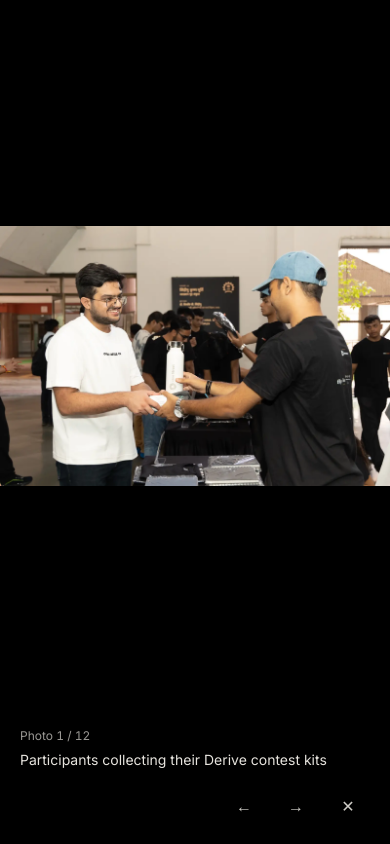
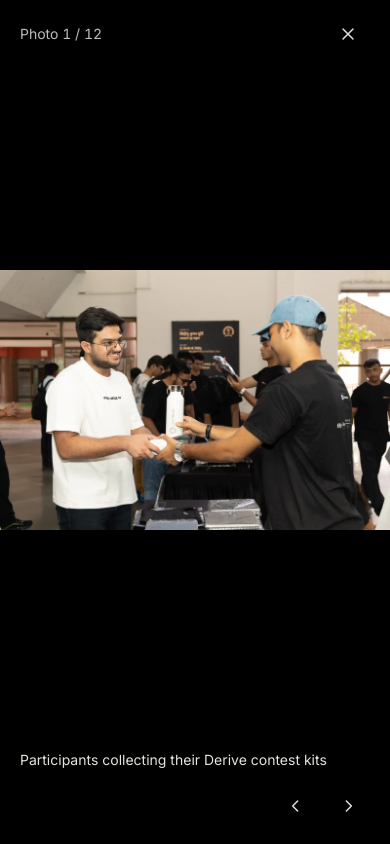
Before and after one commit to Algorithms-Mathematics-Society/ams-website, a Next.js app in the folder apps/web/: page /gallery in a window 390 px wide. Both pictures are taken after a click on the button "Participants collecting their Derive contest kits". Shown: the top 844 px of the page. Built offline with nearby package versions, Linux system fonts and the light colour scheme.

Commit message:
Refine compact controls using Astryx design patterns

```diff
--- a/apps/web/components/layout/MobileNav.tsx
+++ b/apps/web/components/layout/MobileNav.tsx
@@ -4,6 +4,8 @@ import Link from "next/link";
 import { usePathname } from "next/navigation";
 import { useCallback, useEffect, useRef, useState } from "react";
 import { Button } from "@/components/ui/Button";
+import { ControlIcon } from "@/components/ui/ControlIcon";
+import { IconButton } from "@/components/ui/IconButton";
 import { cn } from "@/lib/cn";
 import { COMPETE_LINK, NAV_LINKS } from "@/content/site";
 
@@ -62,32 +64,16 @@ function MobileNavDisclosure({ pathname }: { pathname: string }) {
 
   return (
     <div className="lg:hidden">
-      <button
+      <IconButton
         ref={toggleRef}
-        type="button"
+        label={open ? "Close menu" : "Open menu"}
+        inverse
         aria-expanded={open}
         aria-controls="mobile-nav-panel"
-        onClick={() => setOpen((v) => !v)}
-        className="flex h-11 w-11 items-center justify-center text-cream-light transition-colors hover:bg-burgundy-deep focus-visible:transition-none focus-visible:outline-gold-bright"
+        onClick={() => setOpen((value) => !value)}
       >
-        <span className="sr-only">{open ? "Close menu" : "Open menu"}</span>
-        <svg
-          width="24"
-          height="24"
-          viewBox="0 0 24 24"
-          fill="none"
-          stroke="currentColor"
-          strokeWidth="2"
-          strokeLinecap="round"
-          aria-hidden
-        >
-          {open ? (
-            <path d="M6 6l12 12M18 6L6 18" />
-          ) : (
-            <path d="M4 7h16M4 12h16M4 17h16" />
-          )}
-        </svg>
-      </button>
+        <ControlIcon name={open ? "close" : "menu"} />
+      </IconButton>
 
       {open && (
         <div
@@ -109,7 +95,7 @@ function MobileNavDisclosure({ pathname }: { pathname: string }) {
               onClick={() => closeMenu()}
               className="mb-4 flex min-h-11 items-center gap-2 rounded-control px-3 text-sm font-semibold text-cream-light hover:bg-burgundy-deep focus-visible:outline-gold-bright"
             >
-              Close menu <span aria-hidden>×</span>
+              Close menu <ControlIcon name="close" />
             </button>
             <nav aria-label="Main" className="flex flex-col border-t border-cream-light/20">
               {NAV_LINKS.map((link) => (
--- a/apps/web/components/sections/GalleryTiles.tsx
+++ b/apps/web/components/sections/GalleryTiles.tsx
@@ -64,7 +64,7 @@ export function GalleryTiles({ items }: Props) {
             src: item.full,
             label: item.label,
           }))}
-          positionLabel={GALLERY_ACTIONS.photo}
+          labels={GALLERY_ACTIONS}
           index={openIndex}
           onClose={closeLightbox}
           onNavigate={setOpenIndex}
--- /dev/null
+++ b/apps/web/components/ui/ControlIcon.tsx
@@ -0,0 +1,19 @@
+interface Props {
+  name: "menu" | "close" | "previous" | "next";
+}
+
+const paths = {
+  menu: "M4 6h16M4 12h16M4 18h16",
+  close: "m6 6 12 12M18 6 6 18",
+  previous: "m14 6-6 6 6 6",
+  next: "m10 6 6 6-6 6",
+} as const;
+
+/** A consistent stroke and optical size for familiar navigation controls. */
+export function ControlIcon({ name }: Props) {
+  return (
+    <svg width="20" height="20" viewBox="0 0 24 24" fill="none" stroke="currentColor" strokeWidth="1.75" strokeLinecap="round" strokeLinejoin="round" aria-hidden="true" focusable="false">
+      <path d={paths[name]} />
+    </svg>
+  );
+}
--- /dev/null
+++ b/apps/web/components/ui/IconButton.tsx
@@ -0,0 +1,28 @@
+import type { ComponentProps } from "react";
+import { cn } from "@/lib/cn";
+
+interface Props extends Omit<ComponentProps<"button">, "aria-label"> {
+  label: string;
+  inverse?: boolean;
+}
+
+/** Quiet icon action with a visible focus ring and a full touch target. */
+export function IconButton({ label, inverse = false, className, children, ...props }: Props) {
+  return (
+    <button
+      {...props}
+      type={props.type ?? "button"}
+      aria-label={label}
+      title={label}
+      className={cn(
+        "inline-flex h-11 w-11 shrink-0 items-center justify-center rounded-control transition-colors focus-visible:outline-2 focus-visible:outline-offset-2 disabled:pointer-events-none disabled:opacity-40",
+        inverse
+          ? "text-cream-light/90 hover:bg-cream-light/10 hover:text-cream-light active:bg-cream-light/20 focus-visible:outline-gold-bright"
+          : "text-burgundy hover:bg-burgundy/5 active:bg-burgundy/10 focus-visible:outline-gold-deep",
+        className,
+      )}
+    >
+      {children}
+    </button>
+  );
+}
--- a/apps/web/components/ui/Lightbox.tsx
+++ b/apps/web/components/ui/Lightbox.tsx
@@ -2,11 +2,13 @@
 
 import Image from "next/image";
 import { useEffect, useRef } from "react";
+import { ControlIcon } from "@/components/ui/ControlIcon";
+import { IconButton } from "@/components/ui/IconButton";
 
 interface Props {
   items: { src: string; label: string }[];
   index: number;
-  positionLabel: string;
+  labels: { photo: string; close: string; previous: string; next: string; navigation: string };
   onClose: () => void;
   onNavigate: (index: number) => void;
 }
@@ -16,28 +18,31 @@ interface Props {
  * chrome kept minimal. Esc closes, arrow keys navigate, focus is trapped,
  * body scroll locks while open.
  */
-export function Lightbox({ items, index, positionLabel, onClose, onNavigate }: Props) {
+export function Lightbox({ items, index, labels, onClose, onNavigate }: Props) {
+  const dialogRef = useRef<HTMLDivElement>(null);
   const closeRef = useRef<HTMLButtonElement>(null);
   const item = items[index];
 
   useEffect(() => {
+    const previousOverflow = document.body.style.overflow;
     document.body.style.overflow = "hidden";
     closeRef.current?.focus();
     return () => {
-      document.body.style.overflow = "";
+      document.body.style.overflow = previousOverflow;
     };
   }, []);
 
   useEffect(() => {
     function onKeyDown(e: KeyboardEvent) {
       if (e.key === "Escape") onClose();
-      if (e.key === "ArrowRight") onNavigate((index + 1) % items.length);
-      if (e.key === "ArrowLeft")
-        onNavigate((index - 1 + items.length) % items.length);
+      if (e.key === "ArrowRight" || e.key === "ArrowLeft") {
+        e.preventDefault();
+        onNavigate((index + (e.key === "ArrowRight" ? 1 : -1) + items.length) % items.length);
+      }
       if (e.key === "Tab") {
         // Three buttons only; keep focus among them.
         const focusables = Array.from(
-          document.querySelectorAll<HTMLElement>("[data-lightbox-control]"),
+          dialogRef.current?.querySelectorAll<HTMLElement>("[data-lightbox-control]") ?? [],
         );
         const first = focusables[0];
         const last = focusables[focusables.length - 1];
@@ -85,12 +90,21 @@ export function Lightbox({ items, index, positionLabel, onClose, onNavigate }: P
 
   return (
     <div
+      ref={dialogRef}
       role="dialog"
       aria-modal="true"
       aria-label={item.label}
       className="fixed inset-0 z-50 flex flex-col bg-black"
       onClick={onClose}
     >
+      <div className="flex shrink-0 items-center justify-between px-5 py-3 sm:px-8" onClick={(event) => event.stopPropagation()}>
+        <p className="text-sm tabular-nums text-cream-light/75">
+          {labels.photo} {index + 1} / {items.length}
+        </p>
+        <IconButton ref={closeRef} label={labels.close} inverse data-lightbox-control onClick={onClose}>
+          <ControlIcon name="close" />
+        </IconButton>
+      </div>
       <div className="relative min-h-0 flex-1" onClick={onStageClick}>
         <Image
           src={item.src}
@@ -105,43 +119,16 @@ export function Lightbox({ items, index, positionLabel, onClose, onNavigate }: P
         className="flex shrink-0 flex-col gap-3 px-5 py-4 sm:flex-row sm:items-center sm:justify-between sm:gap-6 sm:px-8"
         onClick={(e) => e.stopPropagation()}
       >
-        <div className="min-w-0" aria-live="polite" aria-atomic="true">
-          <p className="text-xs tabular-nums text-cream-light/60">
-            {positionLabel} {index + 1} / {items.length}
-          </p>
-          <p className="mt-1 text-sm leading-6 text-cream-light/90">{item.label}</p>
-        </div>
-        <div className="flex shrink-0 justify-end gap-2">
-          <button
-            type="button"
-            data-lightbox-control
-            onClick={() =>
-              onNavigate((index - 1 + items.length) % items.length)
-            }
-            className="flex h-11 w-11 items-center justify-center rounded-control text-cream-light/80 hover:text-cream-light"
-          >
-            <span className="sr-only">Previous photo</span>
-            <span aria-hidden>←</span>
-          </button>
-          <button
-            type="button"
-            data-lightbox-control
-            onClick={() => onNavigate((index + 1) % items.length)}
-            className="flex h-11 w-11 items-center justify-center rounded-control text-cream-light/80 hover:text-cream-light"
-          >
-            <span className="sr-only">Next photo</span>
-            <span aria-hidden>→</span>
-          </button>
-          <button
-            ref={closeRef}
-            type="button"
-            data-lightbox-control
-            onClick={onClose}
-            className="flex h-11 w-11 items-center justify-center rounded-control text-cream-light/80 hover:text-cream-light"
-          >
-            <span className="sr-only">Close</span>
-            <span aria-hidden>✕</span>
-          </button>
+        <p className="min-w-0 text-sm leading-6 text-cream-light/90" aria-live="polite" aria-atomic="true">
+          {item.label}
+        </p>
+        <div role="group" aria-label={labels.navigation} className="flex shrink-0 justify-end gap-2">
+          <IconButton label={labels.previous} inverse data-lightbox-control onClick={() => onNavigate((index - 1 + items.length) % items.length)}>
+            <ControlIcon name="previous" />
+          </IconButton>
+          <IconButton label={labels.next} inverse data-lightbox-control onClick={() => onNavigate((index + 1) % items.length)}>
+            <ControlIcon name="next" />
+          </IconButton>
         </div>
       </div>
     </div>
--- a/apps/web/content/gallery.ts
+++ b/apps/web/content/gallery.ts
@@ -1,6 +1,10 @@
 export const GALLERY_ACTIONS = {
   openPhoto: "Open photo",
   photo: "Photo",
+  close: "Close gallery",
+  previous: "Previous photo",
+  next: "Next photo",
+  navigation: "Photo navigation",
 } as const;
 
 export interface GalleryItem {
```
Also changed, not shown: 1 other file (tests, documents, lock files or other folders).
